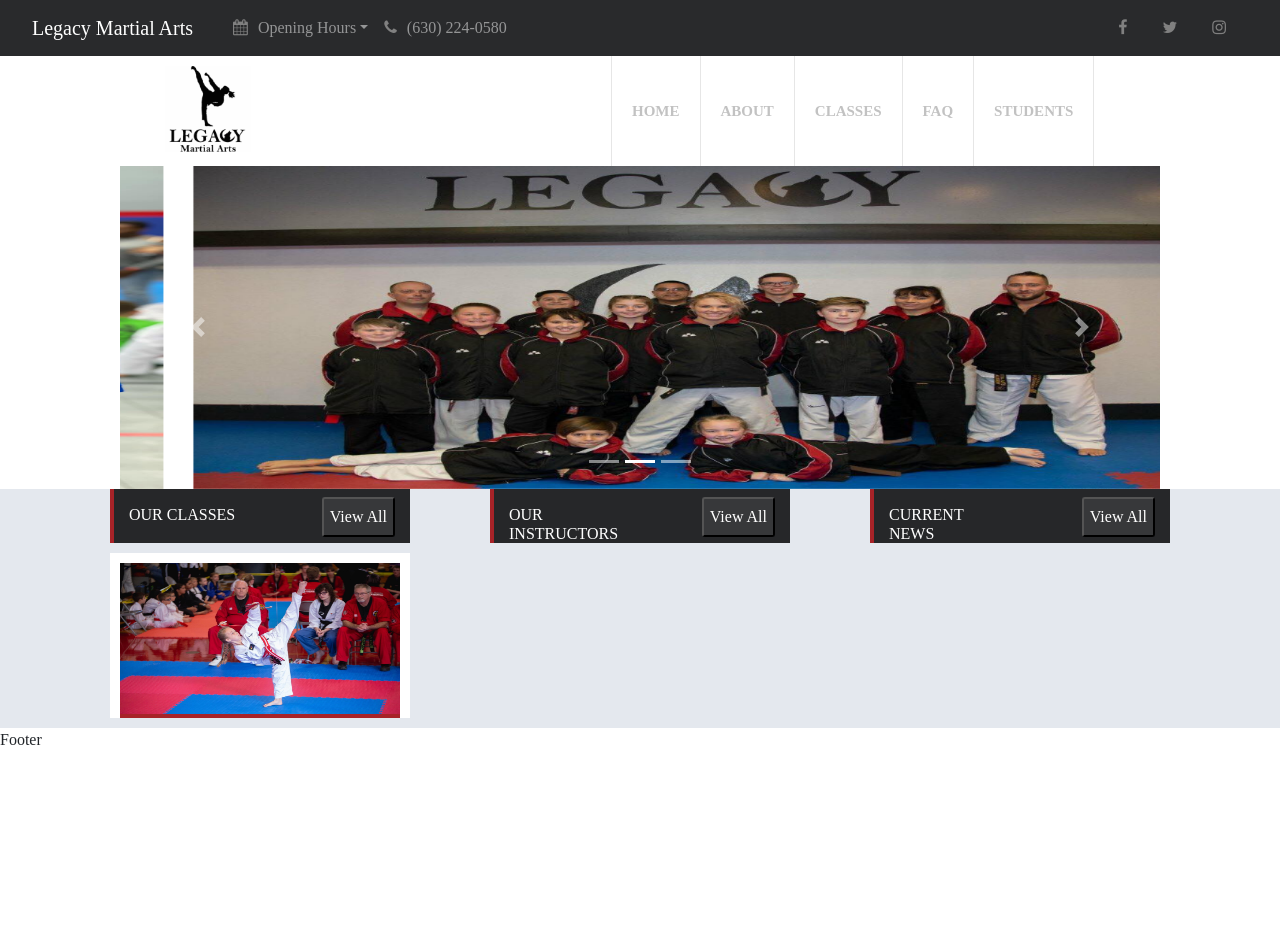
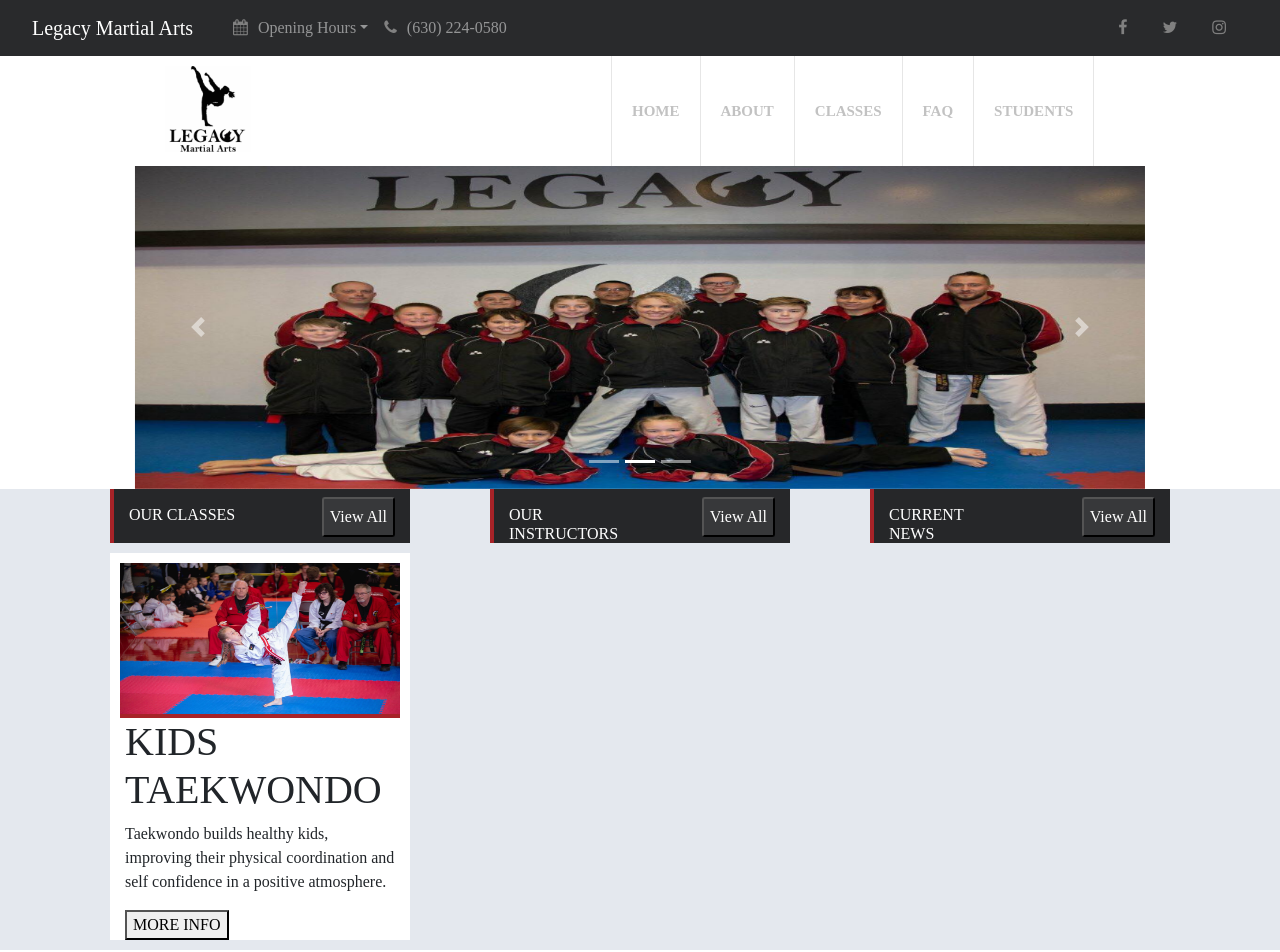
Before and after one commit to MorganJBradford/legacy-martial-arts, a React (Create React App) app: page / in a window 1280 px wide. Shown: the top 952 px of the page. Before the commit the page ends 800 px from the top, so only its background shows below. Built offline with nearby package versions, Linux system fonts and the light colour scheme.

Commit message:
add h1.classColH1, p.classColP, btn.classColBtn

```diff
--- a/src/components/ClassCol.js
+++ b/src/components/ClassCol.js
@@ -15,7 +15,14 @@ function ClassCol() {
         </div>
         <div className="sectionWrapper d-flex justify-content-center">
           <Row className="colSection">
-            <Col><img src={EmKick} className="colPic"/></Col>
+            <Col>
+              <img src={EmKick} className="colPic"/>
+            </Col>
+            <Col>
+              <h1 className="classColH1">KIDS TAEKWONDO</h1>
+              <p className="classColP">Taekwondo builds healthy kids, improving their physical coordination and self confidence in a positive atmosphere.</p>
+              <button className="classColBtn">MORE INFO</button>
+            </Col>
           </Row>
         </div>
       </Col>
```
